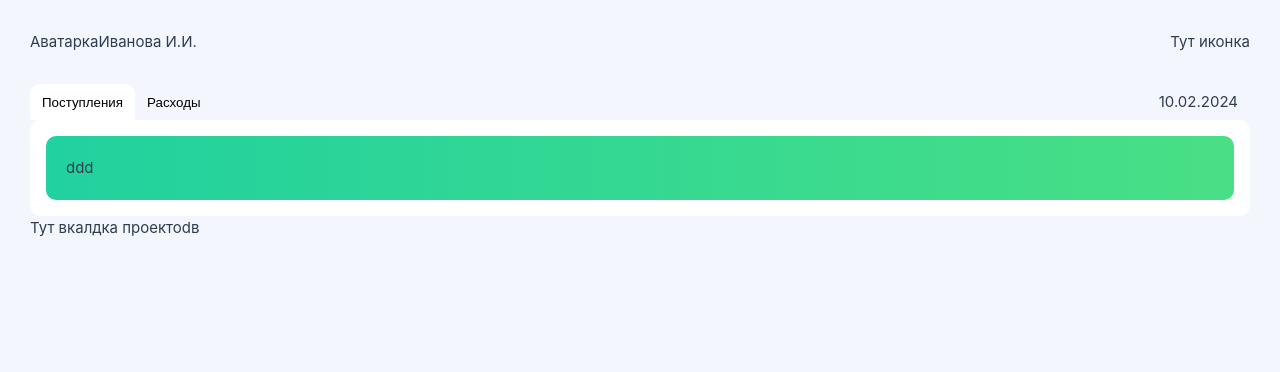
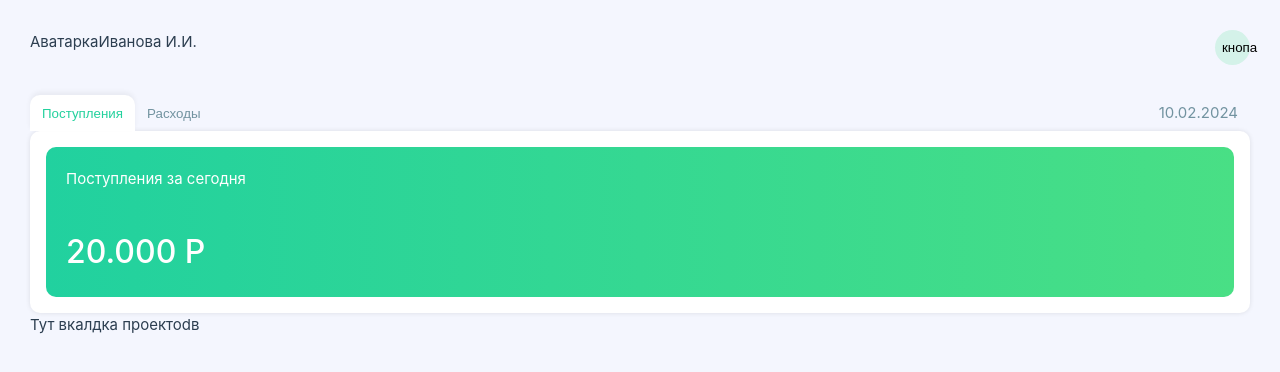
Before and after one commit to MariaSadovn1kova/tradition.webapp, a Vue app: page / in a window 1280 px wide. Shown: the top 372 px of the page. Built offline with nearby package versions, Linux system fonts and the light colour scheme.

Commit message:
feature: switch receipts and expenses in mode-switch

```diff
--- a/src/assets/base.pcss
+++ b/src/assets/base.pcss
@@ -11,10 +11,18 @@
   --vt-c-indigo: #2c3e50;
 
   --vt-c-light-grey: #F4F6FE;
+  --vt-c-light-green: #D4F2E9;
+
+  --vt-c-font-grey: #7293A0;
+  --vt-c-font-green: #23D19D;
 
   --vt-c-green-gradient: linear-gradient(to right, #21D19F, #49DF85);
+  --vt-c-red-gradient: linear-gradient(to right, #D1495B, #EDAE49);
 
   --vt-default-radius: 10px;
+
+  --vt-default-shadow: 0px 0px 5px rgba(0, 0, 0, 0.1);
+  --vt-default-button-shadow: 0px -3px 5px rgba(0, 0, 0, 0.05);
 
   --vt-c-divider-light-1: rgba(60, 60, 60, 0.29);
   --vt-c-divider-light-2: rgba(60, 60, 60, 0.12);
--- a/src/features/mode-switch/mode-switch.pcss
+++ b/src/features/mode-switch/mode-switch.pcss
@@ -7,17 +7,21 @@
             padding: 6px 12px;
             background: inherit;
             border: none;
+            color: var(--vt-c-font-grey);
         }
 
         .mode-switch__switches__switch_active {
             background: var(--vt-c-white);
             border-top-left-radius: var(--vt-default-radius);
             border-top-right-radius: var(--vt-default-radius);
+            box-shadow: var(--vt-default-button-shadow);
+            color: var(--vt-c-font-green);
         }
 
         .mode-switch__switches__date {
             margin-left: auto;
             padding: 6px 12px;
+            color: var(--vt-c-font-grey);
         }
     }
 
@@ -25,11 +29,29 @@
         padding: 16px;
         background: var(--vt-c-white);
         border-radius: var(--vt-default-radius);
+        box-shadow: var(--vt-default-shadow);
 
         .mode-switch__container__banner {
             padding: 20px;
+            height: 150px;
+            display: flex;
+            flex-direction: column;
+            border-radius: var(--vt-default-radius);
+            color: var(--vt-c-white);
+
+            .banner__count {
+                margin-top: auto;
+                font-size: 32px;
+                font-weight: 500;
+            }
+        }
+
+        .receipts {
             background: var(--vt-c-green-gradient);
-            border-radius: var(--vt-default-radius);
+        }
+
+        .expenses {
+            background: var( --vt-c-red-gradient);
         }
     }
 }
--- a/src/features/mode-switch/mode-switch.vue
+++ b/src/features/mode-switch/mode-switch.vue
@@ -31,9 +31,14 @@ const setActiveMode = (value: string): void => {
     </div>
     <div class="mode-switch__container">
       <div
-            :class="[ 'mode-switch__container__banner', 'banner' ]"
+        :class="[ 'mode-switch__container__banner', 'banner', activeMode ]"
       >
-            ddd
+        <div class="banner__title">
+          {{ $t(`banner.${activeMode}`) }}
+        </div>
+        <div class="banner__count">
+          20.000 Р
+        </div>
       </div>
     </div>
   </div>
--- a/src/shared/lib/lang/ru.json
+++ b/src/shared/lib/lang/ru.json
@@ -2,5 +2,9 @@
     "projects": {
         "receipts": "Поступления",
         "expenses": "Расходы"
+    },
+    "banner": {
+        "receipts": "Поступления за сегодня",
+        "expenses": "Расходы за сегодня"
     }
 }
--- a/src/widgets/main-navbar/main-navbar.pcss
+++ b/src/widgets/main-navbar/main-navbar.pcss
@@ -7,4 +7,13 @@
     .user {
         display: flex;
     }
+
+    .navbar__item__last-operation {
+        height: 35px;
+        width: 35px;
+        padding: 7px;
+        border-radius: 100px;
+        border: none;
+        background: var(--vt-c-light-green);
+    }
 }
--- a/src/widgets/main-navbar/main-navbar.vue
+++ b/src/widgets/main-navbar/main-navbar.vue
@@ -13,7 +13,9 @@
       </div>
     </div>
     <div class="navbar__item">
-        Тут иконка
+      <button class="navbar__item__last-operation">
+        кнопа
+      </button>
     </div>
   </div>
 </template>
```
Also changed, not shown: public/svg/last_operation.svg (added). Lines whose indentation alone changed are shown as unchanged.
